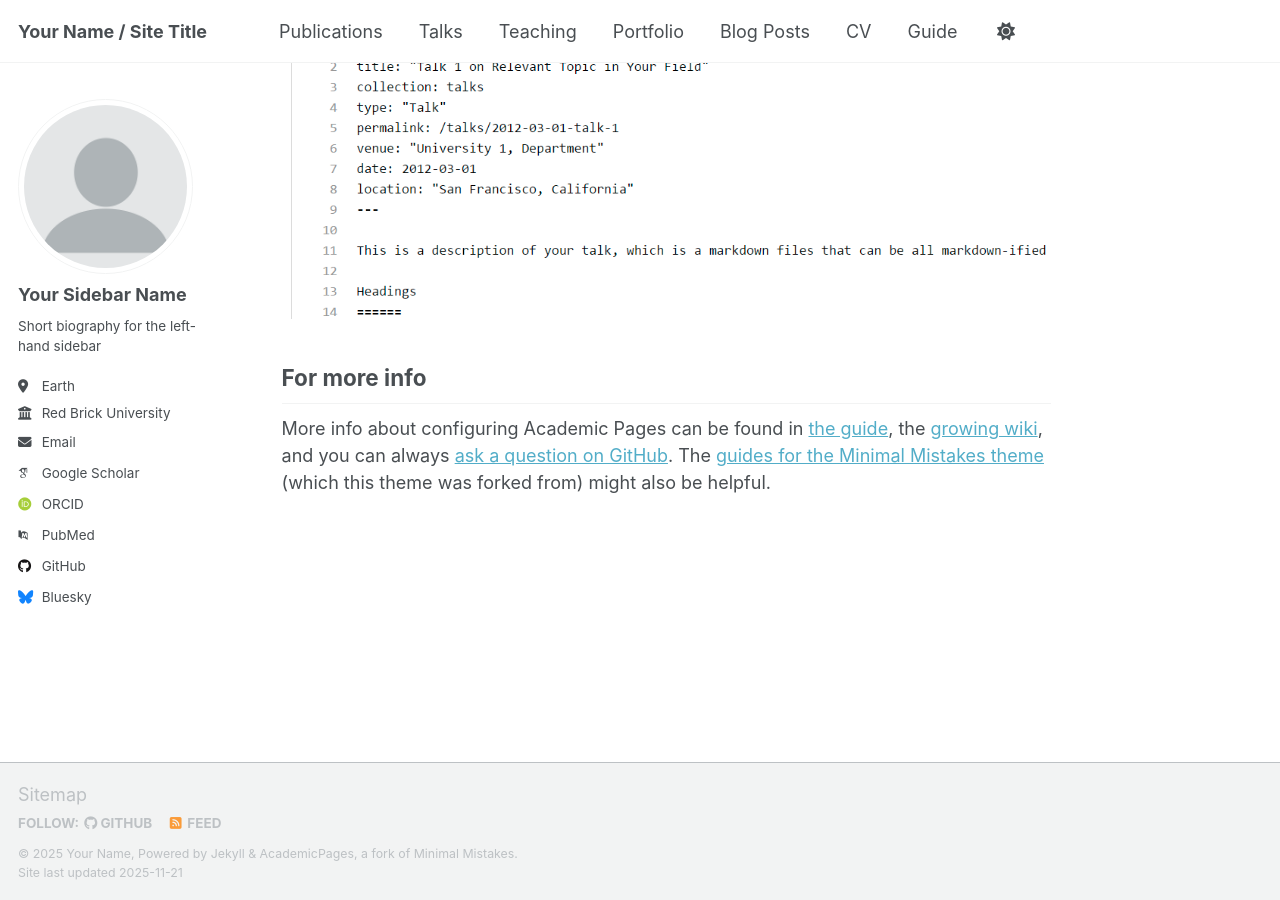
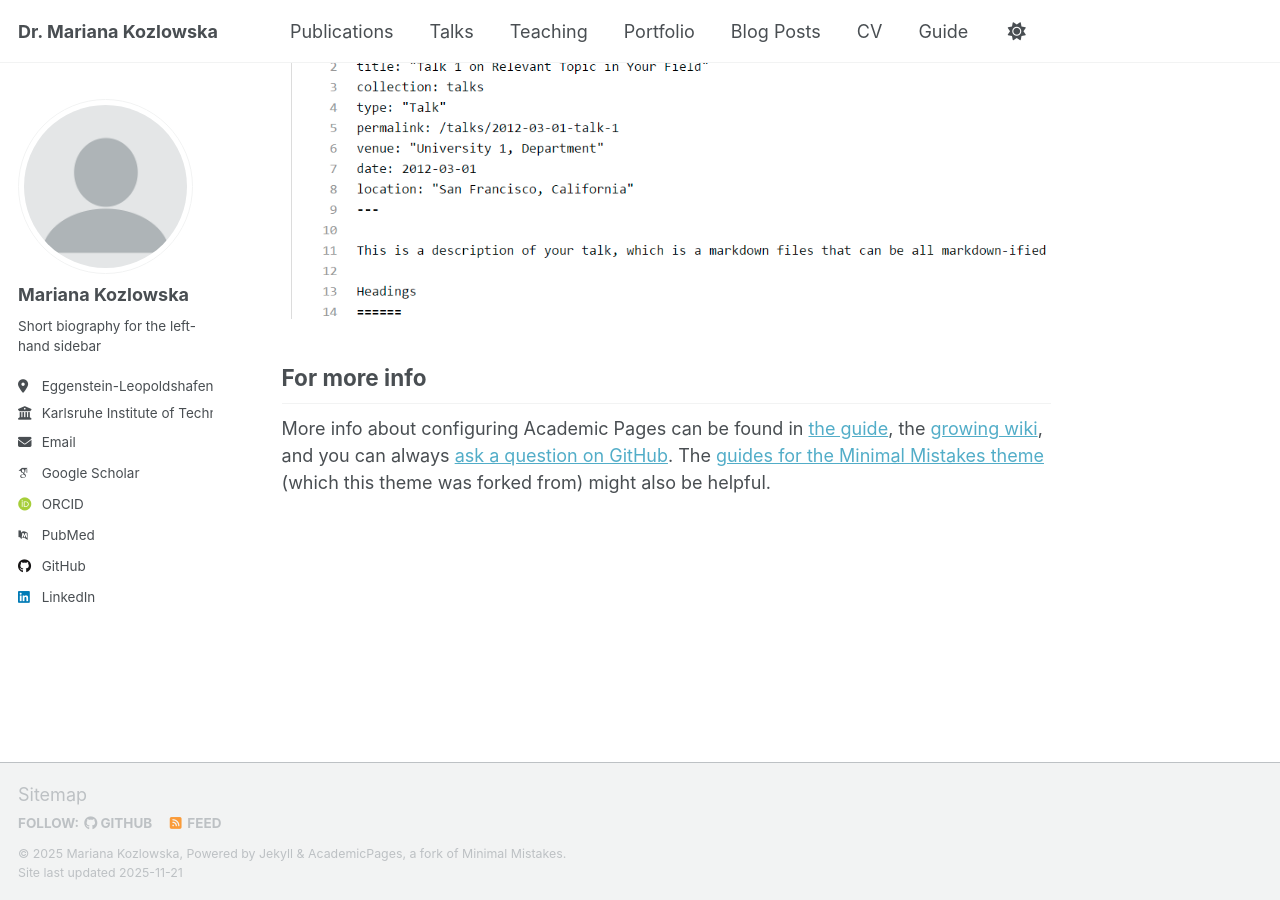
Before and after one commit to MarianaKo8/research, a Jekyll site: the page built from _pages/about.md, in a window 1280 px wide and 900 px high, scrolled down 2880 px. Built offline with Jekyll 4.4.1, drawn with Linux system fonts in a browser that asks for light colours; some web fonts are replaced; a script that is not in the unit is left out.

Commit message:
Update site configuration

```diff
--- a/_config.yml
+++ b/_config.yml
@@ -9,9 +9,9 @@
 # Basic Site Settings
 locale                   : "en-US"
 site_theme               : "default" # Currently available options are "default", "air"
-title                    : "Your Name / Site Title"
+title                    : "Dr. Mariana Kozlowska"
 title_separator          : "-"
-name                     : &name "Your Name"
+name                     : &name "Mariana Kozlowska"
 description              : &description "Your Name's academic portfolio"   # Update this with a general description of your site, this is the default if not overridden by a page
 url                      : https://academicpages.github.io # The base hostname & protocol for your site e.g. "https://[your GitHub username].github.io",
                                                            # or if you already have some other page hosted on Github then use "https://[your GitHub username].github.io/[Your Repo Name]"
@@ -24,46 +24,46 @@ repository               : "academicpages/academicpages.github.io"
 author:
   # Biographic information
   avatar           : "profile.png"
-  name             : "Your Sidebar Name"
+  name             : "Mariana Kozlowska"
   pronouns         : # example: "she/her"
   bio              : "Short biography for the left-hand sidebar"
-  location         : "Earth"
-  employer         : "Red Brick University"
+  location         : "Eggenstein-Leopoldshafen, Germany"
+  employer         : "Karlsruhe Institute of Technology"
   uri              : # URL
-  email            : "none@example.org"
+  email            : "mariana.kozlowska@kit.edu"
 
   # Academic websites
   academia         : # URL
   arxiv            : # URL - Update with the correct link to your profile
-  googlescholar    : "https://scholar.google.com/citations?user=PS_CX0AAAAAJ"
+  googlescholar    : "https://scholar.google.com/citations?user=md_bwNoAAAAJ&hl="
   inspire-hep      : # URL
   impactstory      : # URL
-  orcid            : "https://orcid.org/yourorcidurl"
+  orcid            : "https://orcid.org/0000-0001-8471-8914"
   semantic         : # URL
   pubmed           : "https://www.ncbi.nlm.nih.gov/pubmed/?term=john+snow"
   researchgate     : # URL
   scopus           : # URL
 
   # Repositories and software development
-  bitbucket        : # Username - Update with your username on the site
-  codepen          : # Username
-  dribbble         : # Username
+ # bitbucket        : # Username - Update with your username on the site
+ # codepen          : # Username
+ # dribbble         : # Username
   github           : "academicpages"
-  kaggle           : # Username
-  stackoverflow    : # User number or user number and name (i.e., use "1" or "1/jeff-atwood")
+#  kaggle           : # Username
+ # stackoverflow    : # User number or user number and name (i.e., use "1" or "1/jeff-atwood")
 
   # Social media
-  artstation       : # Username
-  bluesky          : "bsky.app" # Replace this with you Bluesky username
-  facebook         : # Username
-  flickr           : # Username
-  foursquare       : # Username
-  goodreads        : # Username
+#  artstation       : # Username
+ # bluesky          : "bsky.app" # Replace this with you Bluesky username
+#  facebook         : # Username
+ # flickr           : # Username
+ # foursquare       : # Username
+ # goodreads        : # Username
   google_plus      : # Username
   keybase          : # Username
   instagram        : # Username
   lastfm           : # Username
-  linkedin         : # Username
+  linkedin         : mariana-kozlowska # Username
   mastodon         : # URL
   medium           : # URL
   pinterest        : # Username
```
